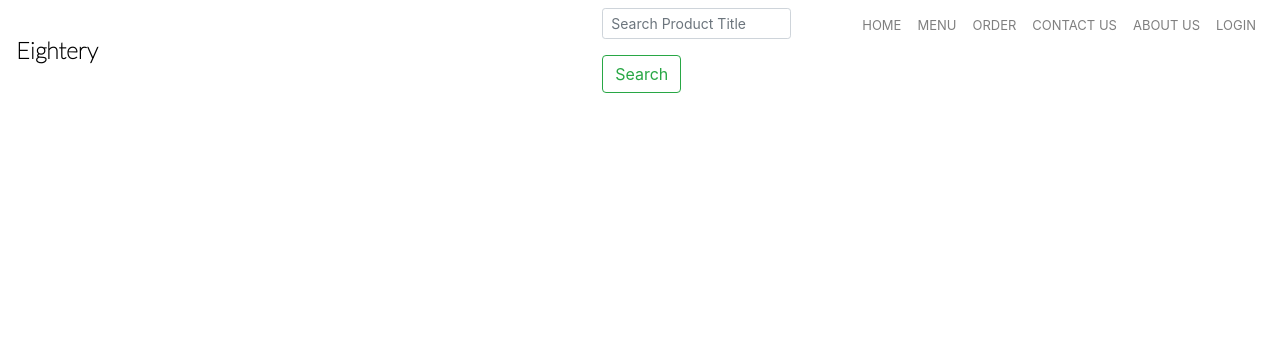
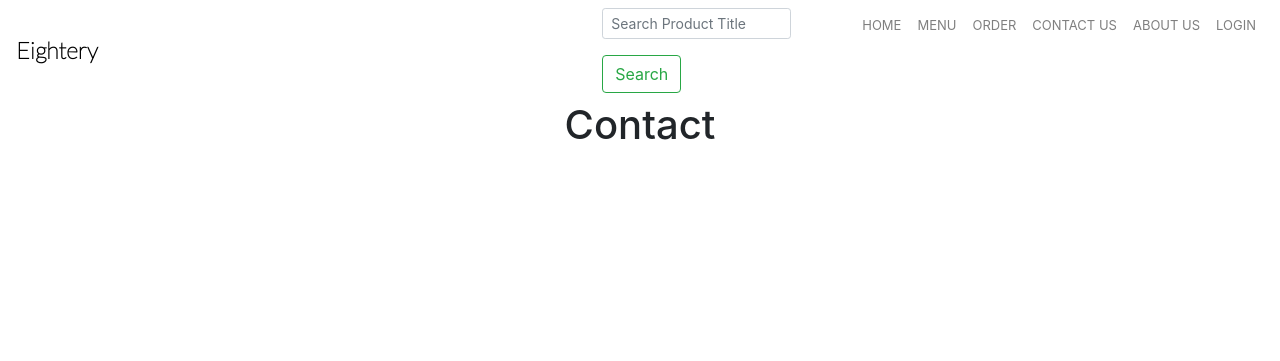
Before and after one commit to ellyzyaory/Website, a Django app: page /contact/us/ in a window 1280 px wide. Shown: the top 361 px of the page. Run offline with Django 3.2, Linux system fonts and the light colour scheme; some libraries are stand-ins or nearby versions.

Commit message:
Update contact.html

```diff
--- a/final/templates/contact.html
+++ b/final/templates/contact.html
@@ -1,3 +1,5 @@
+{% extends "base.html" %}
 
-{% extends "base.html" %}
-{% block content %}{% endblock content %}
+{% block content %}
+<h1>Contact</h1>
+{% endblock content %}
```
